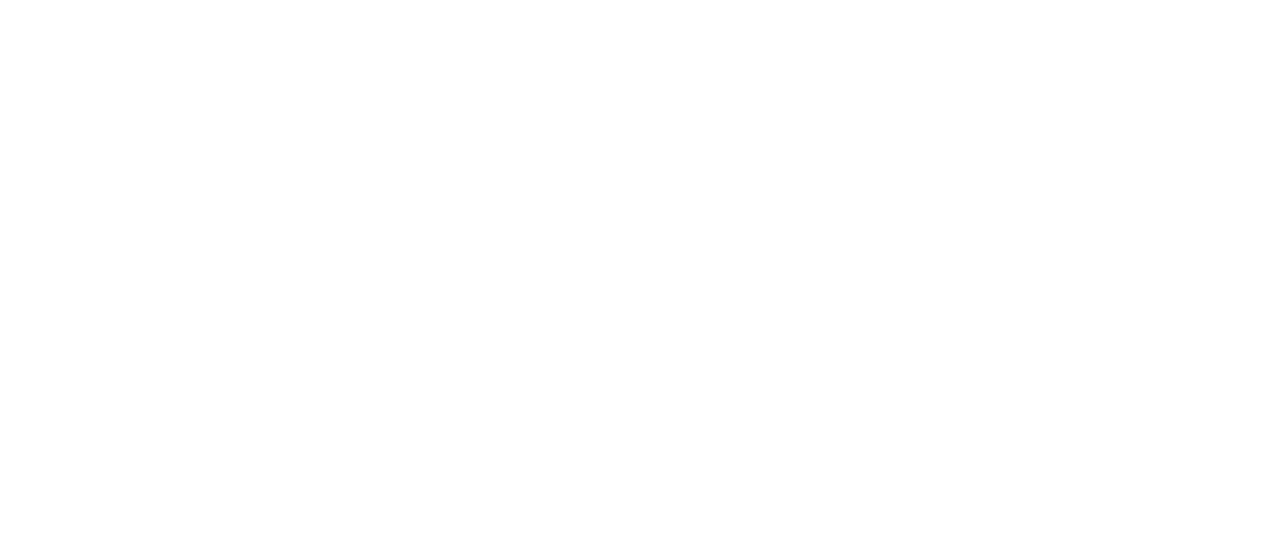
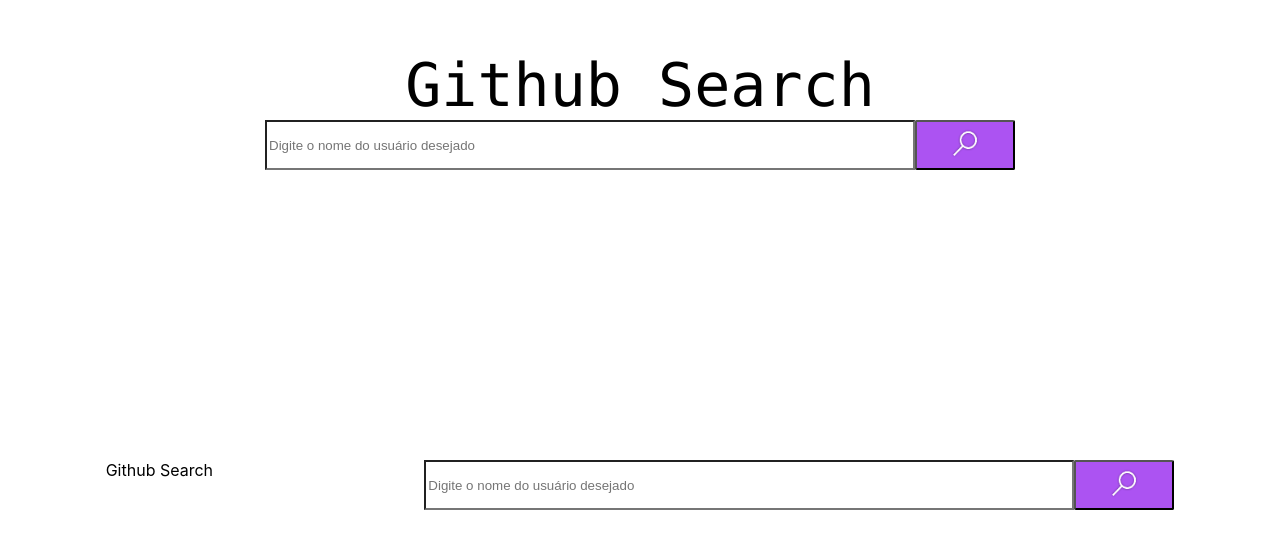
Before and after one commit to RaissaMariaB/concretechallenge, a React (Create React App) app: page /results in a window 1280 px wide. Shown: the part 240-788 px from the top of the page. Built offline with nearby package versions, Linux system fonts and the light colour scheme; a web font is replaced by a local one.

Commit message:
Renderiza a nav de results no browser e instala o router

```diff
--- a/package.json
+++ b/package.json
@@ -5,6 +5,7 @@
   "dependencies": {
     "react": "^16.12.0",
     "react-dom": "^16.12.0",
+    "react-router-dom": "^5.1.2",
     "react-scripts": "3.2.0"
   },
   "scripts": {
--- a/src/App.js
+++ b/src/App.js
@@ -6,8 +6,9 @@
 function App() {
   return (
     <div className="App">
+      <Home/>
+      <Results/>
 
-     <Results/>
     </div>
   )
 }
--- a/src/pages/Results/index.js
+++ b/src/pages/Results/index.js
@@ -1,12 +1,7 @@
-import React, {Fragment} from 'react'
-import navBar from './components/Navbar'
+import React from 'react'
+import NavBar from './components/Navbar'
 
-const Results = () =>{
-    return(
-        <Fragment>
-            <navBar classNav='classNav'/>
-        </Fragment>
-    )
-}
+const Results = () => <div className ='Result'>  <NavBar classNav='classNav'/>    </div>
+
 
 export default Results
--- a/src/pages/Results/style.css
+++ b/src/pages/Results/style.css
@@ -0,0 +1,5 @@
+.Result {
+    width: 1152px;
+    height: 800px;
+    background-color: var(--white);
+  }
```
Also changed, not shown: 1 other file (tests, documents, lock files or other folders).
